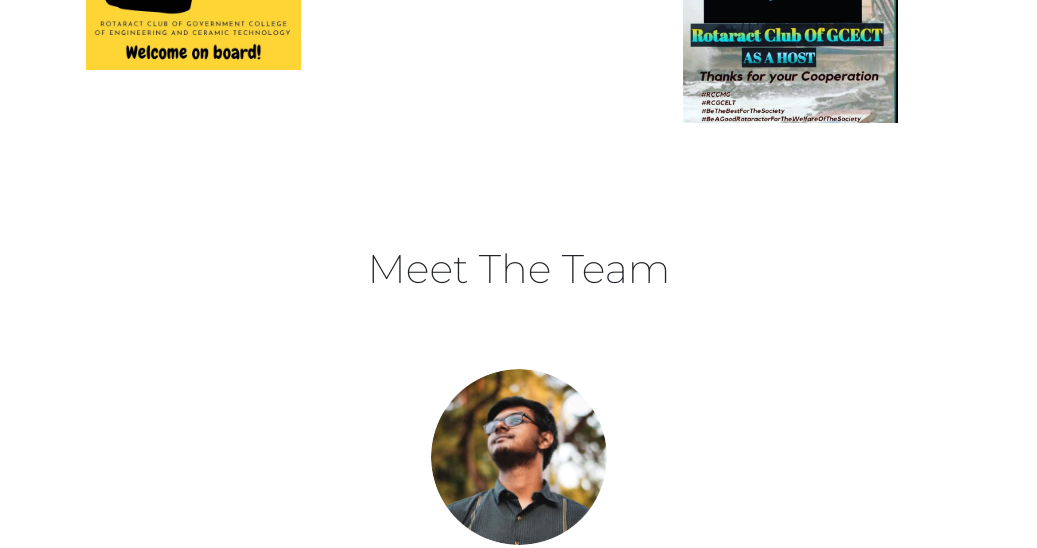
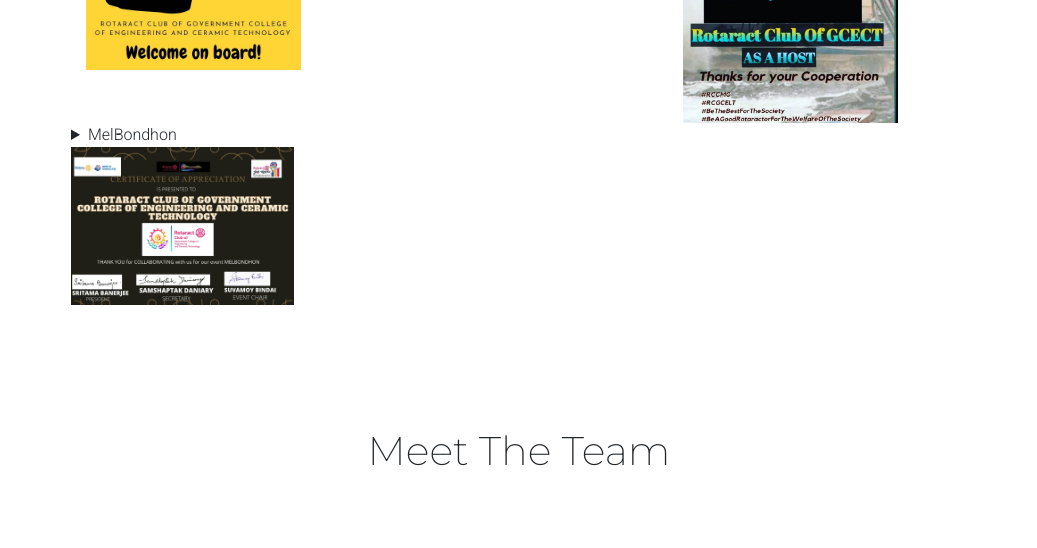
Before and after one commit to Shubhrima/RC-GCECT, a website built with Parcel: page index.html in a window 1280 px wide. Shown: the part 3308-3856 px from the top of the page, without its empty margins (121-1158 px from the left). Built offline with nearby package versions, Linux system fonts and the light colour scheme; a web font is replaced by a local one.

Commit message:
Site Updation
Added hosted events picture
Added Pramit's linkedin page link

```diff
--- a/index.html
+++ b/index.html
@@ -273,6 +273,26 @@
 								<img src="images/events/hosted events/hv3.jpg" class="imghv">
 
 							</div>
+							<div class="row">
+								<div class="col">
+									<details>
+										<summary>MelBondhon</summary>
+									</details>
+									<img src="images/events/hosted events/hv4.jpg" class="imghv">
+								</div>
+								<div class="col">
+									<!-- <details>
+										<summary>MelBondhon</summary>
+									</details>
+									<img src="images/events/hosted events/hv4.jpg" class="imghv"> -->
+								</div>
+								<div class="col">
+									<!-- <details>
+										<summary>MelBondhon</summary>
+									</details>
+									<img src="images/events/hosted events/hv4.jpg" class="imghv"> -->
+								</div>
+								</div>
 						</div>
 
 
@@ -486,7 +506,7 @@
 				                    <h3 class="post">Director Club Services</h3>
 
 				                    	<p class="card-text">
-									<a class="fa-icon fa-icon-2x linked-in" href="https://www.linkedin.com/company/rc-gcect/"><i class="fab fa-linkedin-in"></i></a>
+									<a class="fa-icon fa-icon-2x linked-in" href="https://www.linkedin.com/in/pramit-mondal-97494621a/"><i class="fab fa-linkedin-in"></i></a>
 									<a class="fa-icon fa-icon-2x facebook" href="https://www.facebook.com/RCGCECT"><i class="fab fa-facebook"></i></a>
 									<a class="fa-icon fa-icon-2x instagram" href="https://www.instagram.com/rc.gcect/"><i class="fab fa-instagram"></i></a>
 									<a class="fa-icon fa-icon-2x mail" href="mailto:pramitmondal100@gmail.com"><i class="fab fas fa-envelope"></i></a>
```
Also changed, not shown: images/events/hosted events/hv4.jpg (added).
